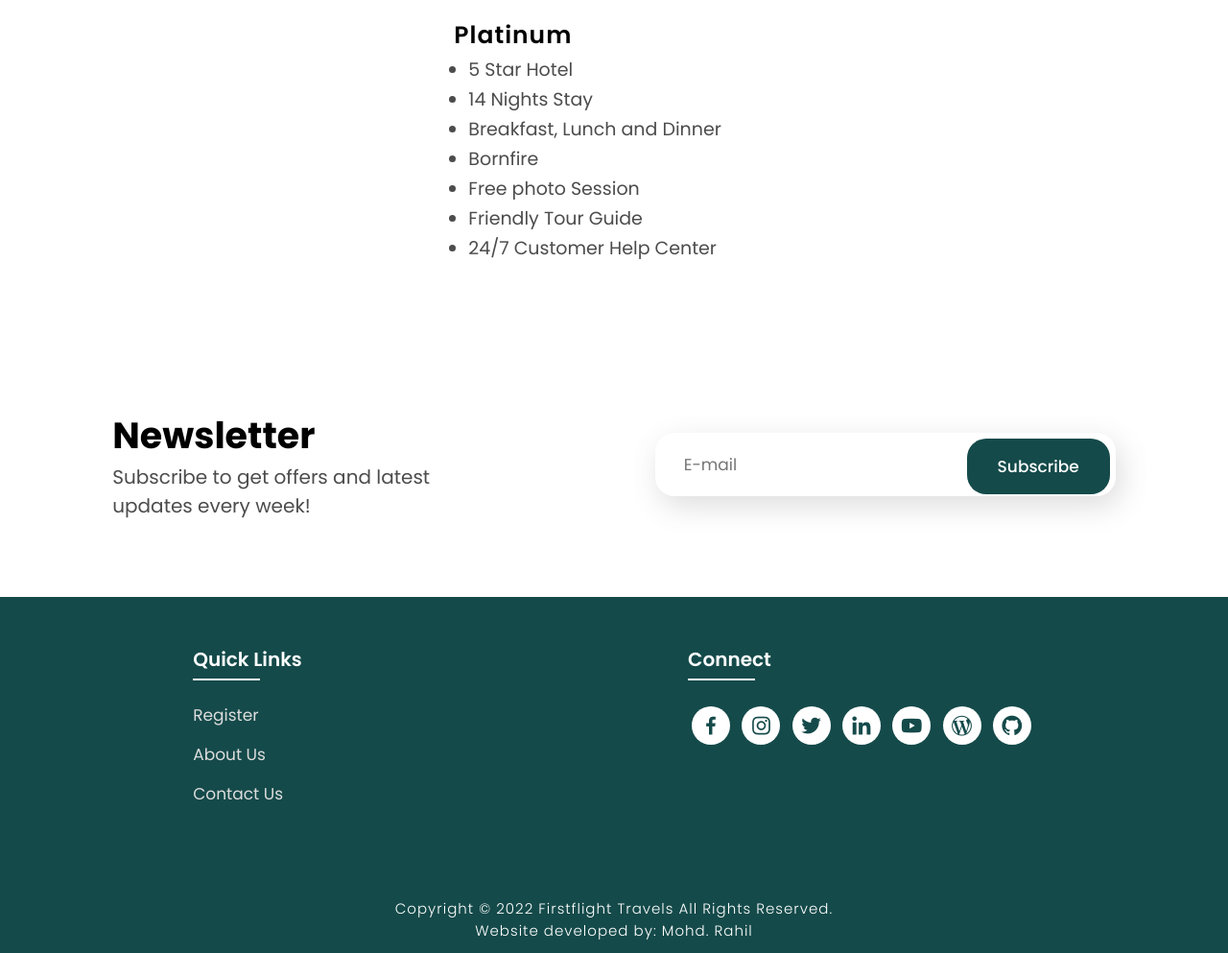
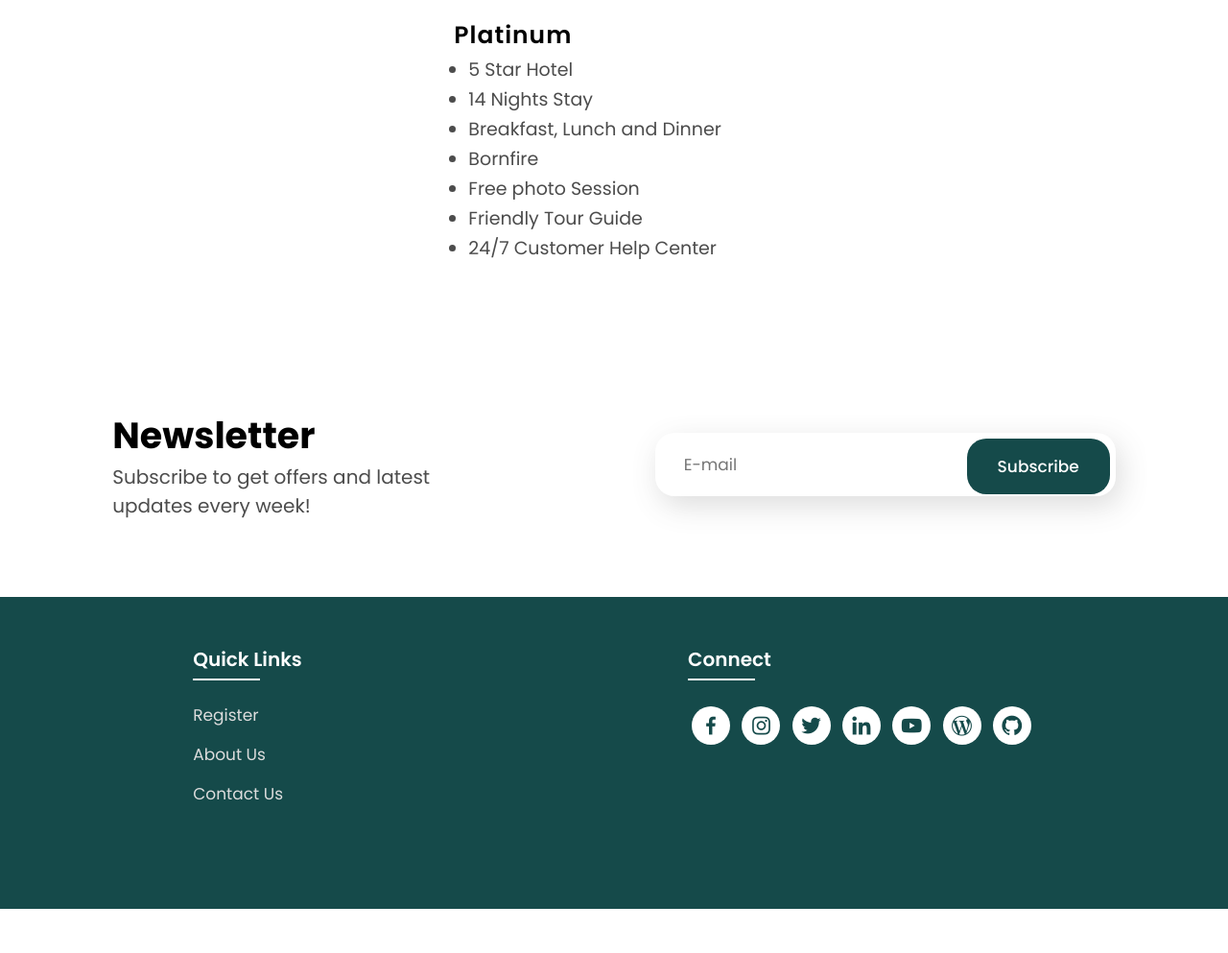
Before and after one commit to Anibhat135/Anibhat135.github.io, a plain HTML site: page index.html in a window 1280 px wide. Shown: the part 4527-5520 px from the top of the page at 96% size. After the commit the page ends 5474 px from the top, so only its background shows below. Drawn offline with nearby package versions, Linux system fonts and the light colour scheme.

Commit message:
Update index.html

```diff
--- a/index.html
+++ b/index.html
@@ -298,7 +298,7 @@
     </div>
 
     <div class="end">
-        <p>Copyright © 2022 Firstflight Travels All Rights Reserved.<br>Website developed by: Mohd. Rahil</p>
+        <p></p>
     </div>
 </section>
 
```
